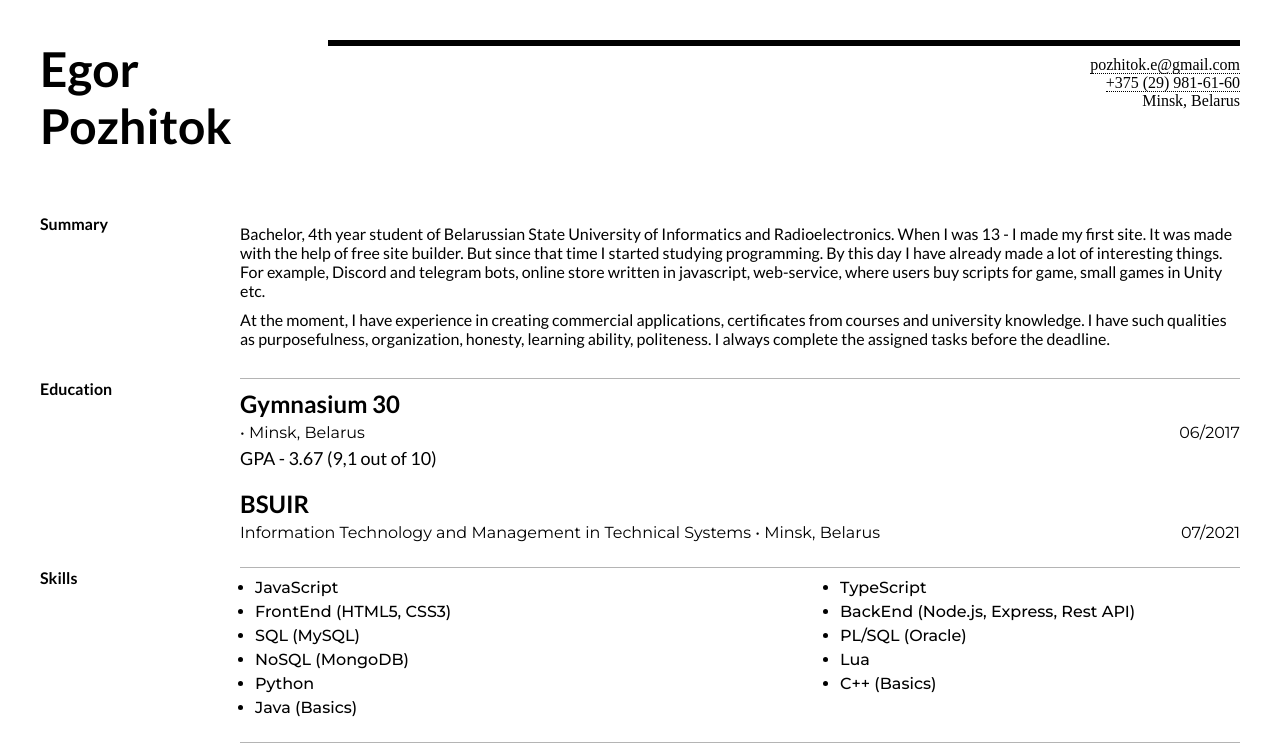
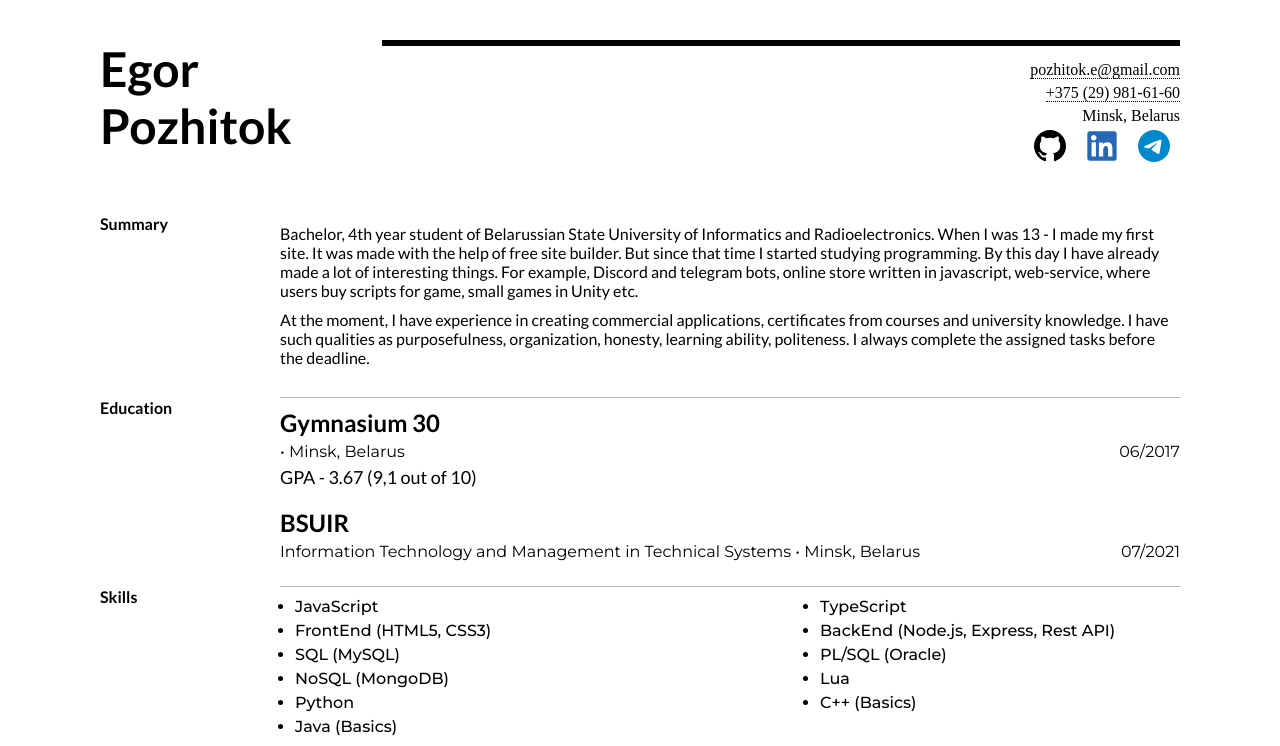
Before and after one commit to pozhitok-egor/cv, a plain HTML site: page index.html in a window 1280 px wide. Shown: the top 746 px of the page. Drawn offline with Linux system fonts and the light colour scheme.

Commit message:
feat: edit max-width and add social

```diff
--- a/index.html
+++ b/index.html
@@ -17,6 +17,11 @@
         <li><a href="mailto:pozhitok.e@gmail.com">pozhitok.e@gmail.com</a></li>
         <li><a href="tel:+375299816160">+375 (29) 981-61-60</a></li>
         <li>Minsk, Belarus</li>
+      </ul>
+      <ul class="social">
+        <li><a href="https://github.com/pozhitok-egor"><img src="./assets/icons/github.svg" alt="GitHub"></a></li>
+        <li><a href="https://www.linkedin.com/in/pozhitok-egor/"><img src="./assets/icons/linkedin.svg" alt="LinkedIn"></a></li>
+        <li><a href="https://t.me/g_o_r_y_c_h"><img src="./assets/icons/telegram.svg" alt="Telegram"></a></li>
       </ul>
     </div>
   </header>
--- a/main.scss
+++ b/main.scss
@@ -10,6 +10,8 @@ html {
 }
 
 body {
+  margin: 0 auto;
+  max-width: 108rem;
   padding: 4rem;
 }
 
@@ -61,11 +63,26 @@ header {
     & ul {
       list-style: none;
       & li {
+        margin-top: .5rem;
         text-align: right;
         & a {
           color: #000;
           text-decoration: none;
           border-bottom: 1px dotted #000;
+        }
+      }
+      &.social {
+        margin-top: .5rem;
+        display: flex;
+        justify-content: flex-end;
+        & li {
+          margin: 0 1rem;
+          & img {
+            width: 3.2rem;
+          }
+          & a {
+            border: none;
+          }
         }
       }
     }
@@ -128,6 +145,12 @@ main {
 @media screen and (max-width: 768px) {
   header {
     flex-wrap: wrap;
+
+  }
+  .header__info {
+    & ul.social {
+      justify-content: center;
+    }
   }
   main {
     & section {
```
Also changed, not shown: main.css, 1 other file.
